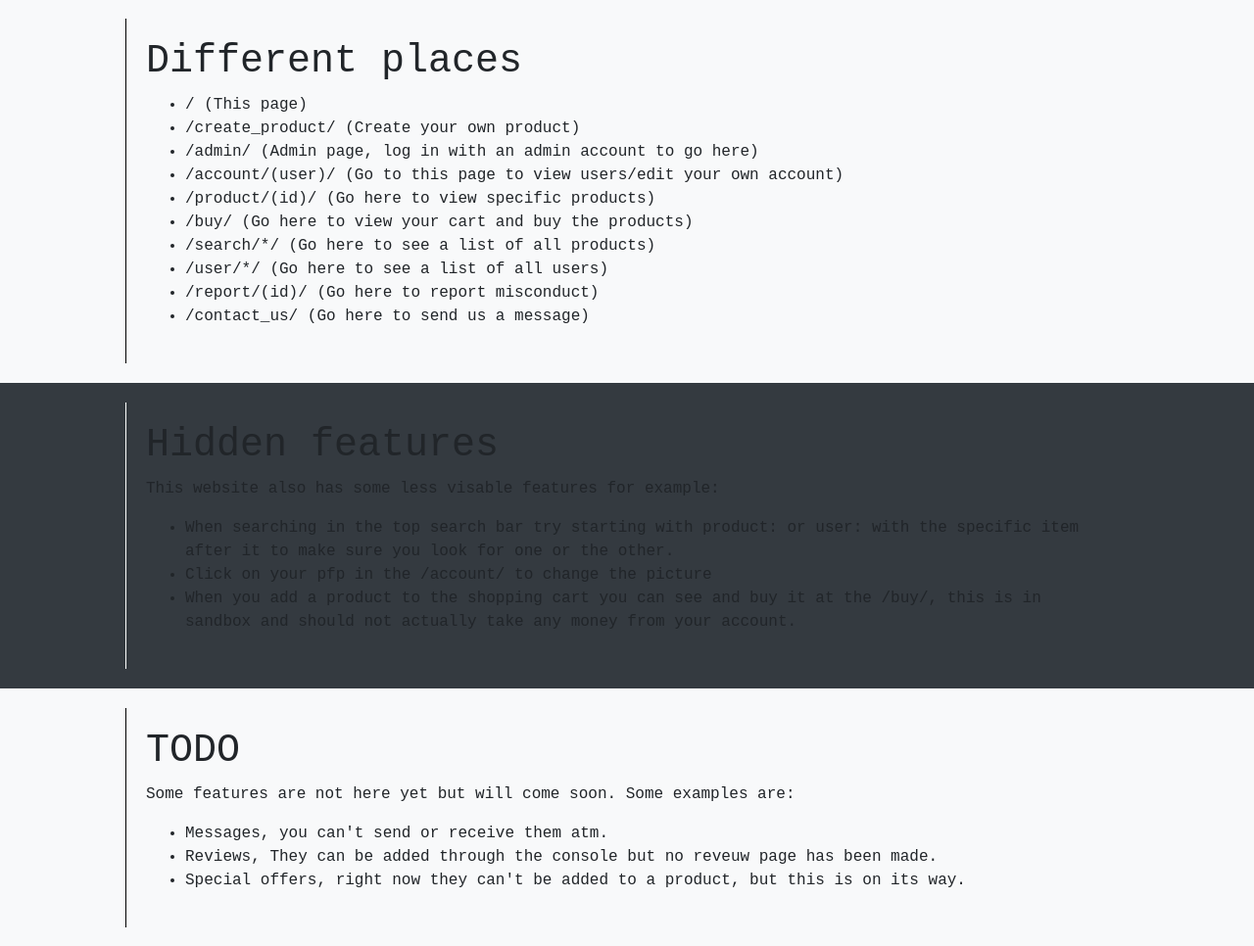
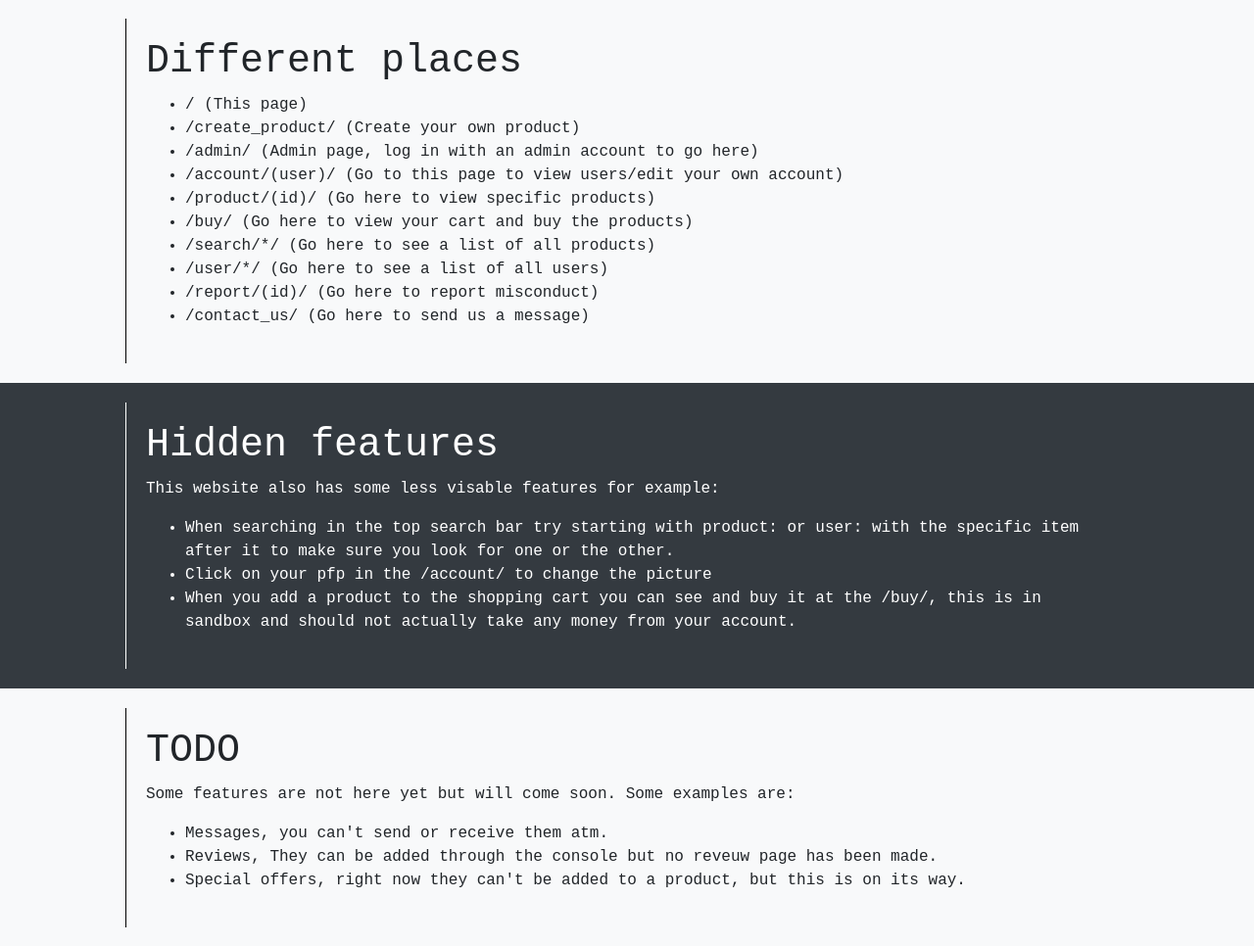
Before and after one commit to Niek-HM/flaskFiver, a Flask app: template main/templates/home.html in a window 1280 px wide. Shown: the part 281-1247 px from the top of the page at 98% size. Run offline with Flask 2, Linux system fonts and the light colour scheme; the template is opened without the code that fills it, so the values that code supplies are empty; parts of the project's set-up code (start-up, migrations or seed data) failed here and were passed over.

Commit message:
bugs beign fixed...

```diff
--- a/main/templates/home.html
+++ b/main/templates/home.html
@@ -31,9 +31,9 @@
 
 <section class="bg-dark section-dark">
     <div>
-        <h1>Hidden features</h1>
-        <p>This website also has some less visable features for example:</p>
-        <ul>
+        <h1 style="color: white;">Hidden features</h1>
+        <p style="color: white;">This website also has some less visable features for example:</p>
+        <ul style="color: white;">
             <li>When searching in the top search bar try starting with product: or user: with the specific item after it to make sure you look for one or the other.</li>
             <li>Click on your pfp in the /account/ to change the picture</li>
             <li>When you add a product to the shopping cart you can see and buy it at the /buy/, this is in sandbox and should not actually take any money from your account.</li>
```
Also changed, not shown: main/views.py (+4 -4 lines), main/database/main.db, main/static/img/user/pfp/1/1.jpg (added).
